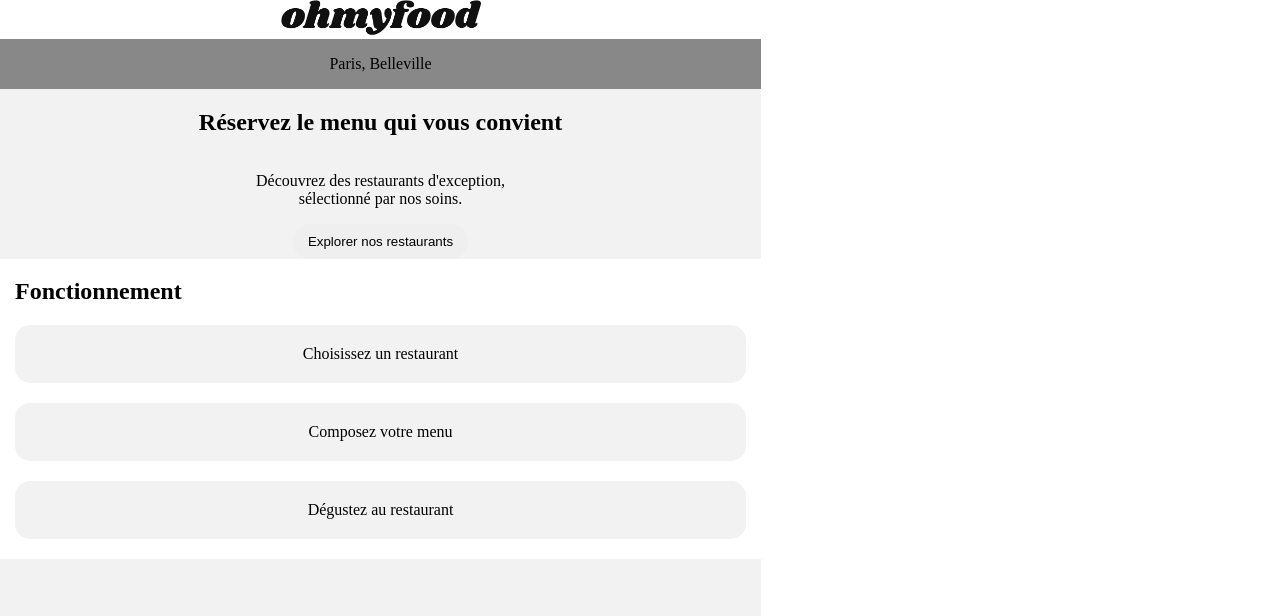
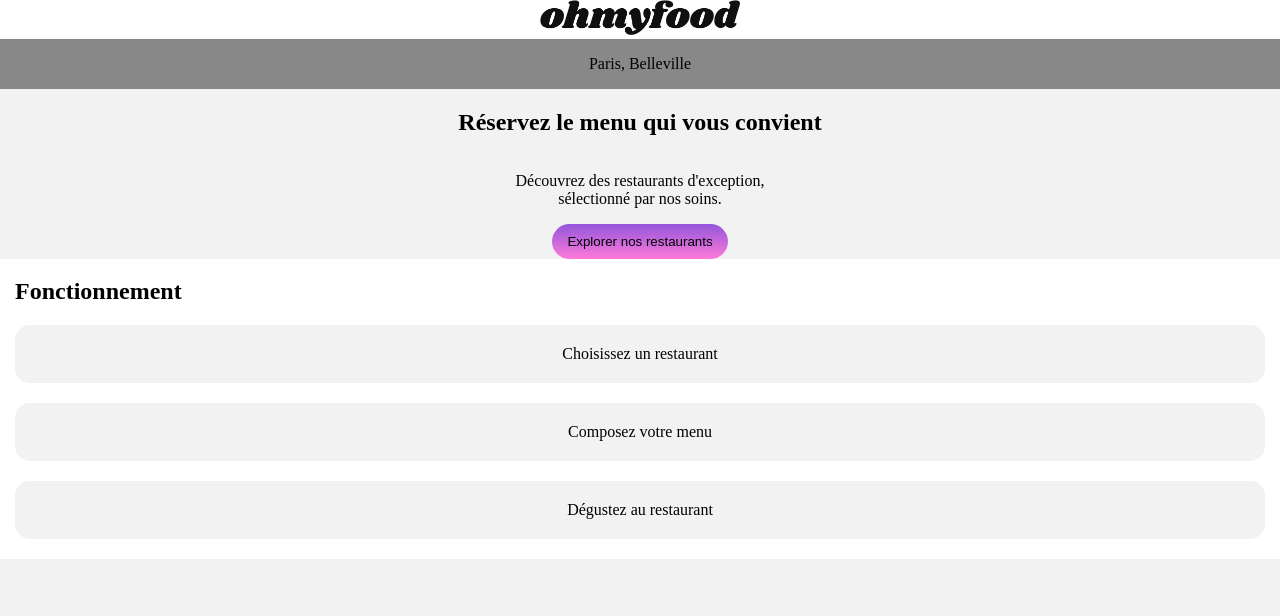
Before and after one commit to Ika591/projet3, a plain HTML site: page index.html in a window 1280 px wide. Shown: the top 616 px of the page. Drawn offline with nearby package versions, Linux system fonts and the light colour scheme.

Commit message:
intégration dégradé couleur bouton

```diff
--- a/accueil.css
+++ b/accueil.css
@@ -1,5 +1,5 @@
 body,html {
-    max-width: 761px;
+
     box-sizing: border-box;
     margin: 0px;
 }
@@ -58,6 +58,7 @@ img {
     padding: 10px 15px;
     border-radius: 25px;
     border: none;
+    background: linear-gradient(#9356DC, #FF79DA);
 }
 
 
```
